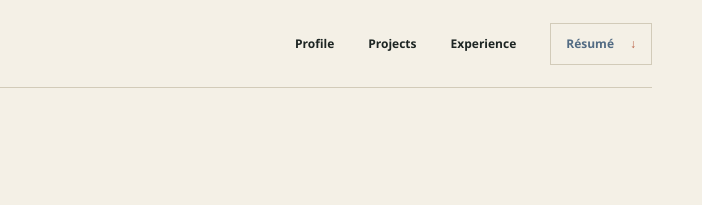
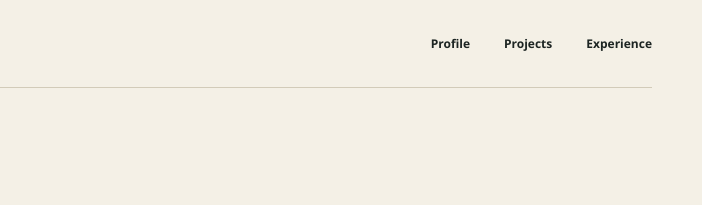
Before and after one commit to nuagery/App-of-AI, a plain HTML site: page personal_web/index.html in a window 1280 px wide. Shown: the top 205 px of the page, 578-1280 px from the left. Drawn offline with Linux system fonts and the light colour scheme.

Commit message:
Remove resume PDFs and download links from both websites

```diff
--- a/personal_web/index.html
+++ b/personal_web/index.html
@@ -17,7 +17,6 @@
         <a href="#profile">Profile</a>
         <a href="#projects">Projects</a>
         <a href="#experience">Experience</a>
-        <a class="nav-resume" href="周子瑄简历.pdf" download>Résumé <span aria-hidden="true">↓</span></a>
       </nav>
     </header>
 
```
Also changed, not shown: personal_web_new/index.html (+0 -1 lines), 2 other files.
